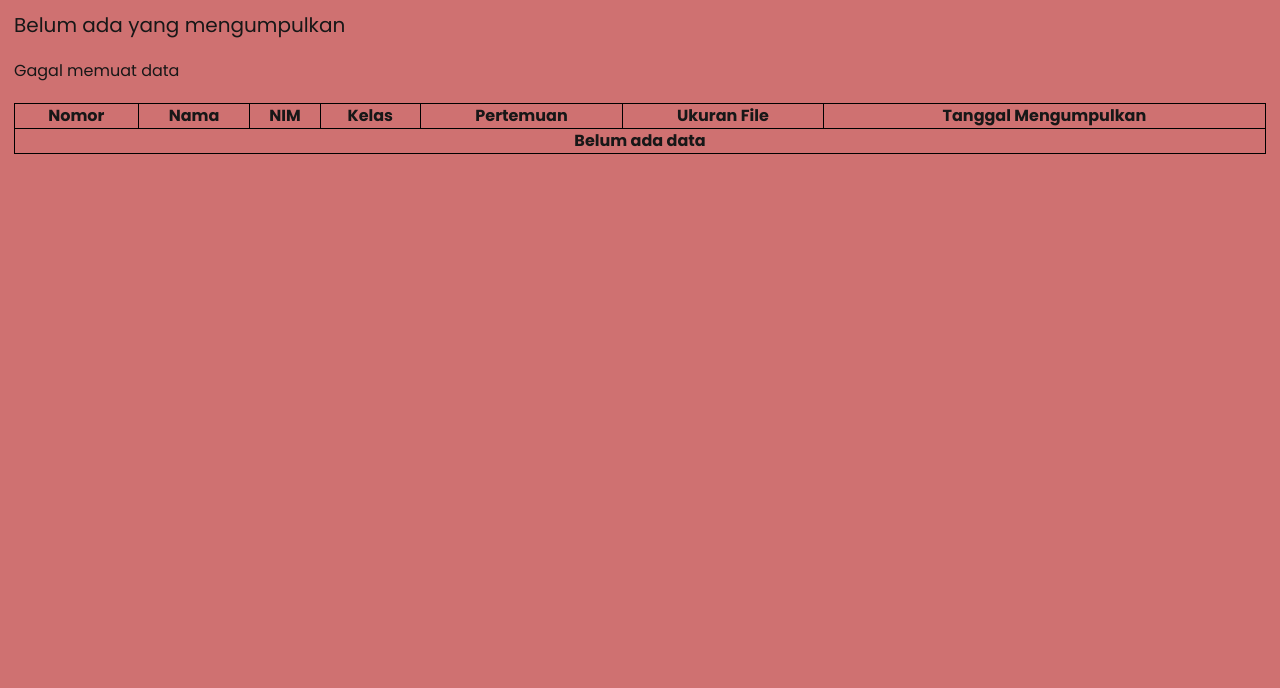
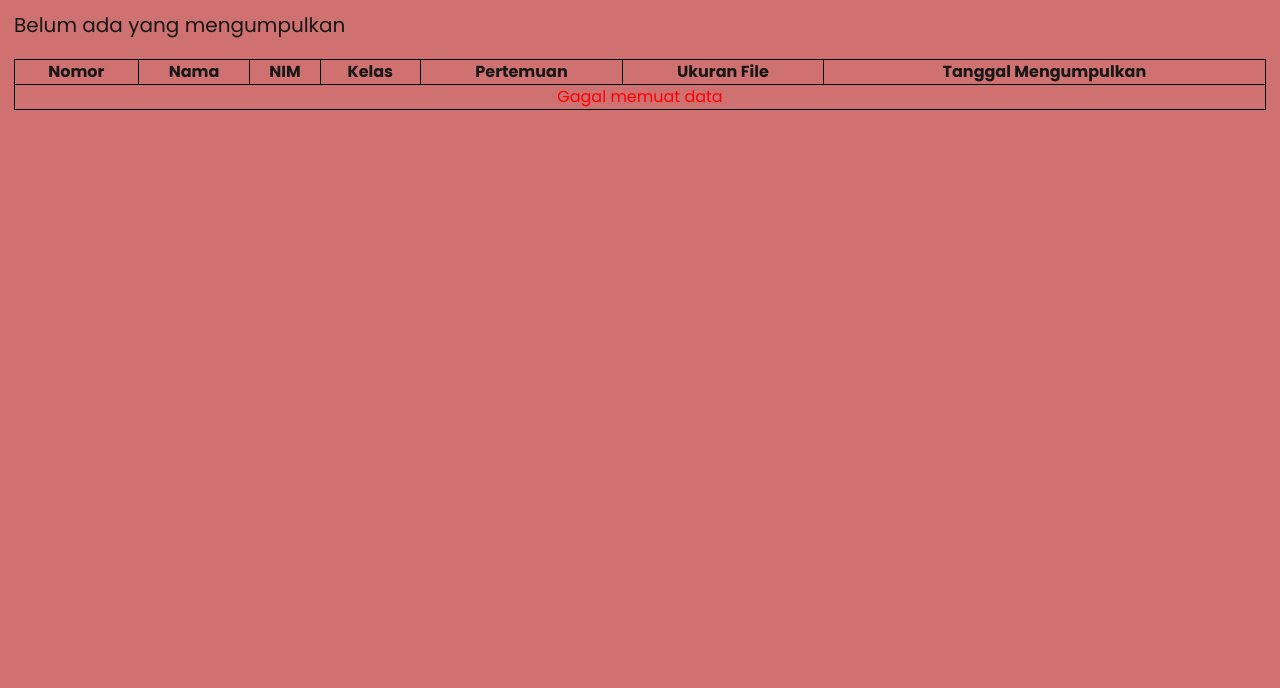
Before and after one commit to RDeveLabs/rekap-tugas, a website built with Vite: page index.html in a window 1280 px wide. Shown: the part 112-800 px from the top of the page. Built offline with nearby package versions, Linux system fonts and the light colour scheme; no server answers.

Commit message:
test fetch data

```diff
--- a/index.html
+++ b/index.html
@@ -36,12 +36,10 @@
             <th>Tanggal Mengumpulkan</th>
           </tr>
         </thead>
-        <tbody>
-          <span id="tabel">
-            <tr>
-              <th colspan="7">Belum ada data</th>
-            </tr>
-          </span>
+        <tbody id="tabel">
+          <tr>
+            <th colspan="7">Belum ada data</th>
+          </tr>
         </tbody>
       </table>
     </div>
```
